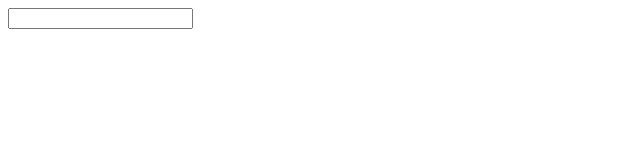
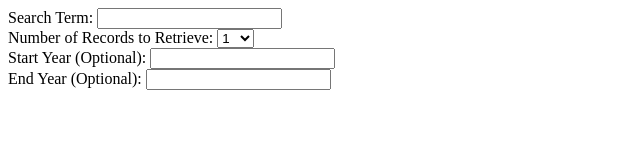
Before and after one commit to tashonasmith/NYTsearch, a plain HTML site: page index.html in a window 1280 px wide. Shown: the whole page, without its empty margins (0-640 px from the left). Drawn offline with Linux system fonts and the light colour scheme.

Commit message:
search fields

```diff
--- a/index.html
+++ b/index.html
@@ -10,11 +10,28 @@
 <body>
     <div id="heading"></div>
     <div id="searches">
-        <input type="text" class="search" name="" id="">
+        <div class="search">Search Term:
+            <input type="text" class="" name="" id="search">
+        </div>
+        <div class="search">Number of Records to Retrieve:
+            <select name="" id="number-of-records">
+                <option value="1">1</option>
+                <option value="5">5</option>
+                <option value="10">10</option>
+            </select>
+        </div>
+        <div class="search">Start Year (Optional):
+            <input type="text" class="" name="" id="start-year">
+        </div>
+        <div class="search">End Year (Optional):
+            <input type="text" class="search" name="" id="end-year">
+        </div>
+
     </div>
     <div id="results">
+
         <!-- number of records to receive -->
-
+<!-- number of records to retrive -->
     </div>
 
 </body>
```
